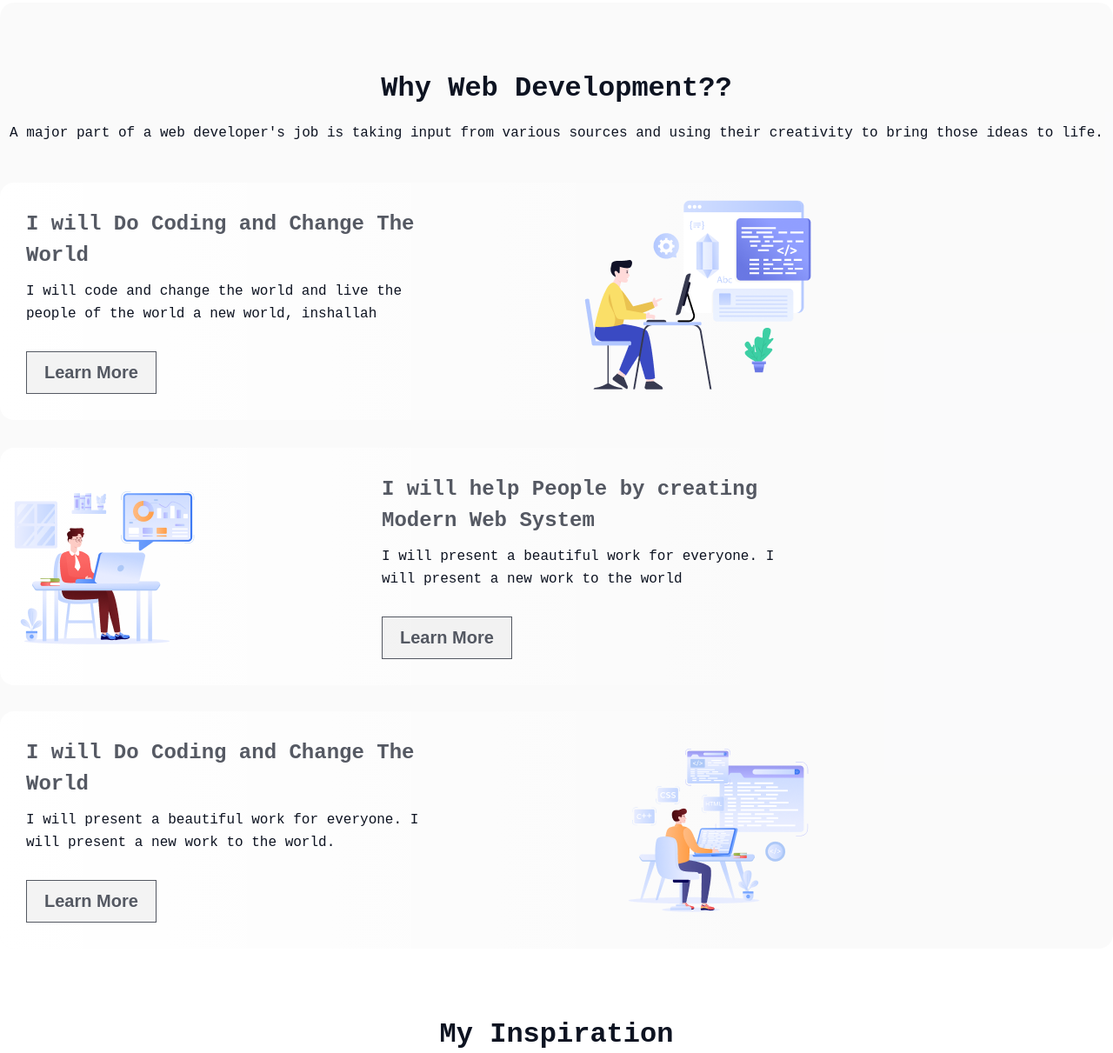
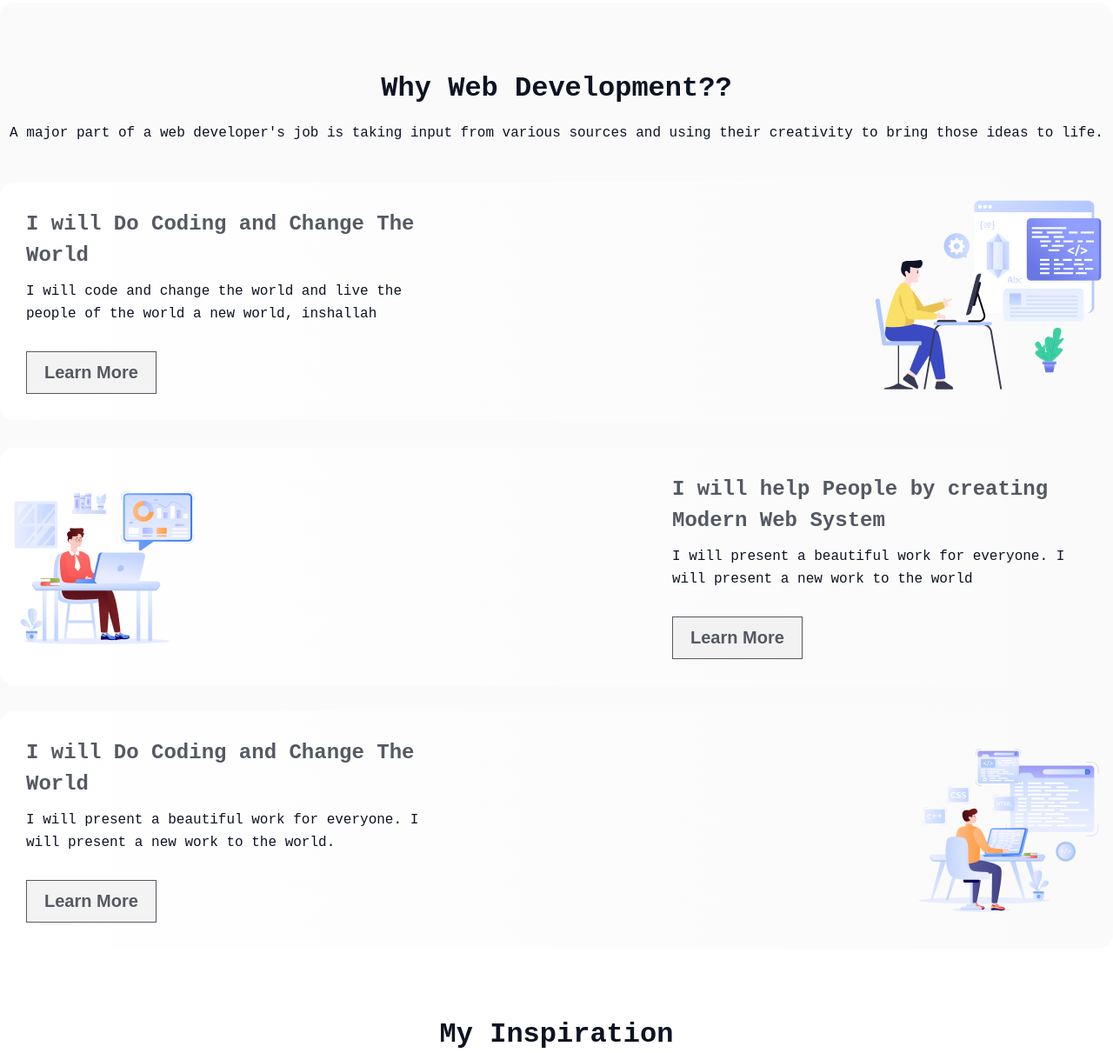
Before and after one commit to TamannaBiswas/new-developer, a plain HTML site: page index.html in a window 1280 px wide. Shown: the part 888-2099 px from the top of the page at 87% size. Drawn offline with Linux system fonts and the light colour scheme; a web font is replaced by a local one.

Commit message:
ching my degin

```diff
--- a/style/style.css
+++ b/style/style.css
@@ -110,7 +110,6 @@ nav button {
     rgb(255, 255, 255),
     rgba(255, 255, 255, 0) 100%
   );
-  width: 946px;
 }
 .development-box-content-1 {
   width: 477px;
@@ -153,7 +152,6 @@ nav button {
     rgb(255, 255, 255),
     rgba(255, 255, 255, 0) 100%
   );
-  width: 946px;
 }
 .development-box-3 {
   display: flex;
@@ -166,7 +164,6 @@ nav button {
     rgb(255, 255, 255),
     rgba(255, 255, 255, 0) 100%
   );
-  width: 946px;
 }
 /* Development styling end */
 /* Inspiration styling end */
```
